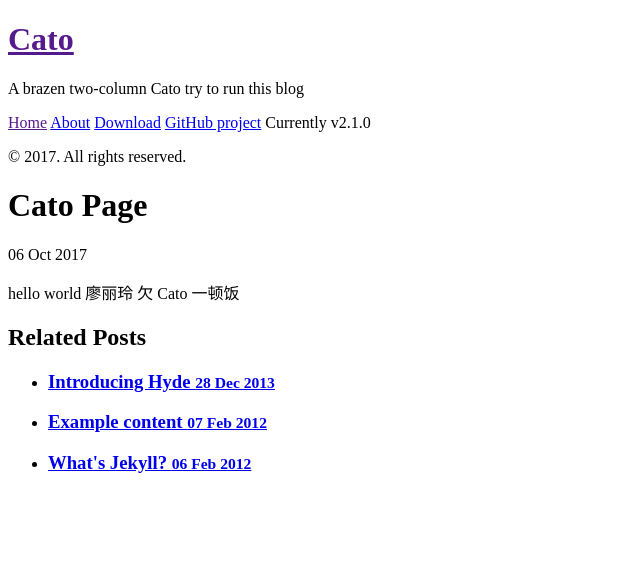
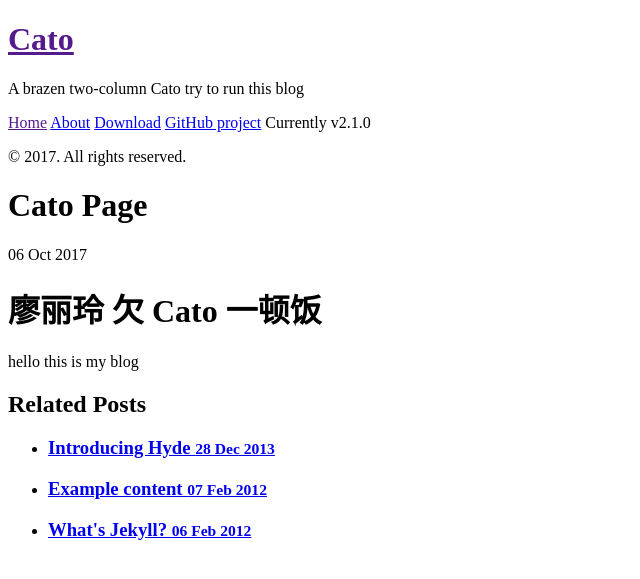
Before and after one commit to cato1718/cato1718.github.io, a Jekyll site: the page built from _posts/2017-10-06-Cato-page.md, in a window 1280 px wide. Shown: the top 579 px of the page, without its empty margins (0-640 px from the left). Built offline with Jekyll 4.4.1, drawn with Linux system fonts in a browser that asks for light colours; our own code applies the rules of GitHub Pages for plain Markdown files; Markdown is read by kramdown in place of the engine named in the settings.

Commit message:
Update 2017-10-06-Cato-page.md

```diff
--- a/_posts/2017-10-06-Cato-page.md
+++ b/_posts/2017-10-06-Cato-page.md
@@ -1,2 +1,3 @@
-hello world
 廖丽玲 欠 Cato 一顿饭
+=============
+hello this is my blog
```
